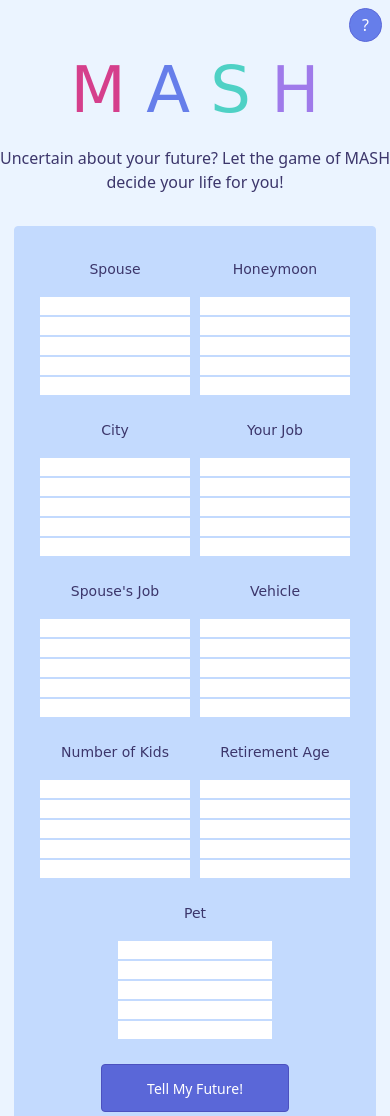
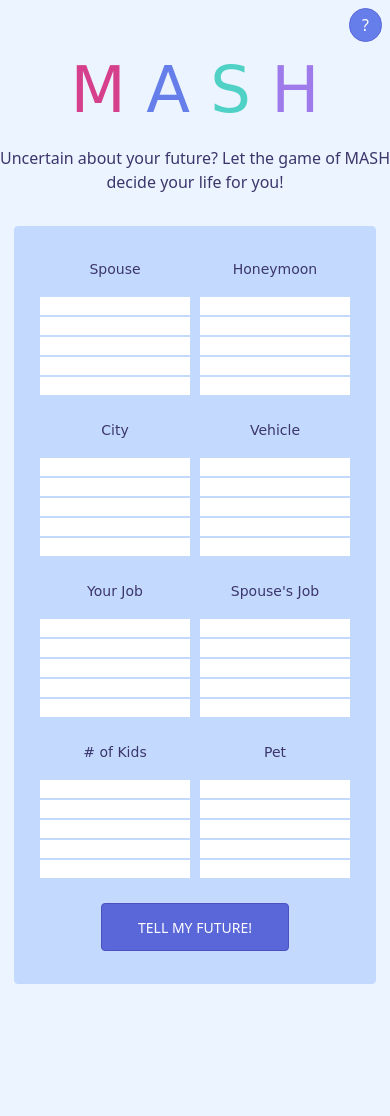
Before and after one commit to andiezona/mash, a website built with Parcel: page index.html in a window 390 px wide. Shown: the top 1116 px of the page. After the commit the page ends 984 px from the top, so only its background shows below. Built offline with nearby package versions, Linux system fonts and the light colour scheme; a web font is replaced by a local one.

Commit message:
finish version 1

```diff
--- a/css/style.css
+++ b/css/style.css
@@ -32,24 +32,8 @@
     @apply text-xs;
   }
 
-  .kids {
+  .startBtn {
     order: 2;
-  }
-
-  .retire {
-    order: 3;
-  }
-
-  .pet {
-    order: 4;
-    grid-column-start: 1;
-    grid-column-end: 3;
-    width: 50%;
-    margin: 0 auto;
-  }
-
-  .startBtn {
-    order: 5;
     grid-column-start: 1;
     grid-column-end: 3;
     width: 60%;
--- a/index.html
+++ b/index.html
@@ -25,7 +25,7 @@
       class="rulesPopup popup-display fixed z-10 w-full h-full left-0 top-0 top-0 overflow-auto bg-indigo-400 bg-opacity-75"
     >
       <div
-        class="rulesContent bg-indigo-200 mt-4 mb-4 lg:mt-48 mx-auto py-16 border rounded border-indigo-300 w-11/12 lg:w-3/4"
+        class="rulesContent bg-indigo-200 mt-4 mb-4 lg:my-16 mx-auto py-16 border rounded border-indigo-300 w-11/12 lg:w-3/4"
       >
         <div class="flex justify-end items-end -mt-12 pr-8">
           <span
@@ -81,11 +81,11 @@
         you!
       </p>
       <div
-        class="lg:w-1/2 bg-indigo-200 px-6 py-4 lg:mb-16 border border-indigo-200 rounded"
+        class="lg:w-3/4 bg-indigo-200 px-6 py-4 lg:mb-16 border border-indigo-200 rounded"
       >
         <form
           id="form"
-          class="grid gap-2 grid-cols-2 lg:grid-cols-3 lg:col-gap-8 flex flex-col text-center text-sm lg:text-base"
+          class="grid gap-2 grid-cols-2 lg:grid-cols-4 lg:col-gap-8 flex flex-col text-center text-sm lg:text-base"
           name="responseForm"
           action=""
           method="GET"
@@ -117,6 +117,15 @@
             <input class="input" type="text" name="city" />
           </fieldset>
 
+          <fieldset class="fieldset vehicle">
+            <label class="label" for="vehicle">Vehicle</label>
+            <input class="input" type="text" name="vehicle" />
+            <input class="input" type="text" name="vehicle" />
+            <input class="input" type="text" name="vehicle" />
+            <input class="input" type="text" name="vehicle" />
+            <input class="input" type="text" name="vehicle" />
+          </fieldset>
+
           <fieldset class="fieldset your-job">
             <label class="label" for="yourjob">Your Job</label>
             <input class="input" type="text" name="yourjob" />
@@ -135,17 +144,8 @@
             <input class="input" type="text" name="spousejob" />
           </fieldset>
 
-          <fieldset class="fieldset vehicle">
-            <label class="label" for="vehicle">Vehicle</label>
-            <input class="input" type="text" name="vehicle" />
-            <input class="input" type="text" name="vehicle" />
-            <input class="input" type="text" name="vehicle" />
-            <input class="input" type="text" name="vehicle" />
-            <input class="input" type="text" name="vehicle" />
-          </fieldset>
-
           <fieldset class="fieldset kids">
-            <label class="label" for="kids">Number of Kids</label>
+            <label class="label" for="kids"># of Kids</label>
             <input class="input" type="text" name="kids" />
             <input class="input" type="text" name="kids" />
             <input class="input" type="text" name="kids" />
@@ -162,20 +162,11 @@
             <input class="input" type="text" name="pet" />
           </fieldset>
 
-          <fieldset class="fieldset retire">
-            <label class="label" for="retire">Retirement Age</label>
-            <input class="input" type="text" name="retire" />
-            <input class="input" type="text" name="retire" />
-            <input class="input" type="text" name="retire" />
-            <input class="input" type="text" name="retire" />
-            <input class="input" type="text" name="retire" />
-          </fieldset>
-
           <button
-            class="startBtn col-start-2 border rounded border-indigo-700 w-3/4 h-12 lg:py-3 lg:px-4 lg:my-1 lg:mx-auto lg:mt-4 bg-indigo-600 hover:bg-indigo-700 text-white"
+            class="startBtn border rounded border-indigo-700 w-3/4 md:w-1/2 lg:w-1/4 h-12 md:col-span-2 lg:col-span-4 lg:py-3 lg:px-4 md:my-2 md:mx-auto lg:mt-4 bg-indigo-600 hover:bg-indigo-700 text-white"
             type="submit"
           >
-            Tell My Future!
+            TELL MY FUTURE!
           </button>
         </form>
       </div>
@@ -204,13 +195,12 @@
             <span class="future-kids"></span> kids together and adopt a pet
             <span class="future-pet"></span>. Your family enjoys traveling
             around in your <span class="future-vehicle"></span>, which is easily
-            recognizable by everyone in town! You happily retire at the age of
-            <span class="future-retire"></span>. Your future sure is looking
+            recognizable by everyone in town! Your future sure is looking
             bright!
           </p>
 
           <button
-            class="border rounded border-indigo-400 py-4 px-8 lg:py-3 lg:px-4 mt-5 mr-5 lg:w-1/5 bg-indigo-500 hover:bg-indigo-600 text-indigo-100 justify-center self-center play-again-btn"
+            class="border rounded border-indigo-400 py-4 px-8 lg:py-3 lg:px-5 mt-5 mr-5 bg-indigo-500 hover:bg-indigo-600 text-indigo-100 justify-center self-center play-again-btn"
           >
             Play Again!
           </button>
--- a/js/script.js
+++ b/js/script.js
@@ -88,7 +88,6 @@ let futureSpouseJob = document.querySelector('.future-spousejob');
 let futureKids = document.querySelector('.future-kids');
 let futurePet = document.querySelector('.future-pet');
 let futureVehicle = document.querySelector('.future-vehicle');
-let futureRetire = document.querySelector('.future-retire');
 
 function displayFuture() {
   futureSpouse.innerText = ` ${future.spouse}`;
@@ -100,7 +99,6 @@ function displayFuture() {
   futureKids.innerText = ` ${future.kids}`;
   futurePet.innerText = ` ${future.pet}`;
   futureVehicle.innerText = ` ${future.vehicle}`;
-  futureRetire.innerText = ` ${future.retire}`;
 
   futurePopup.style.display = 'block';
 
```
